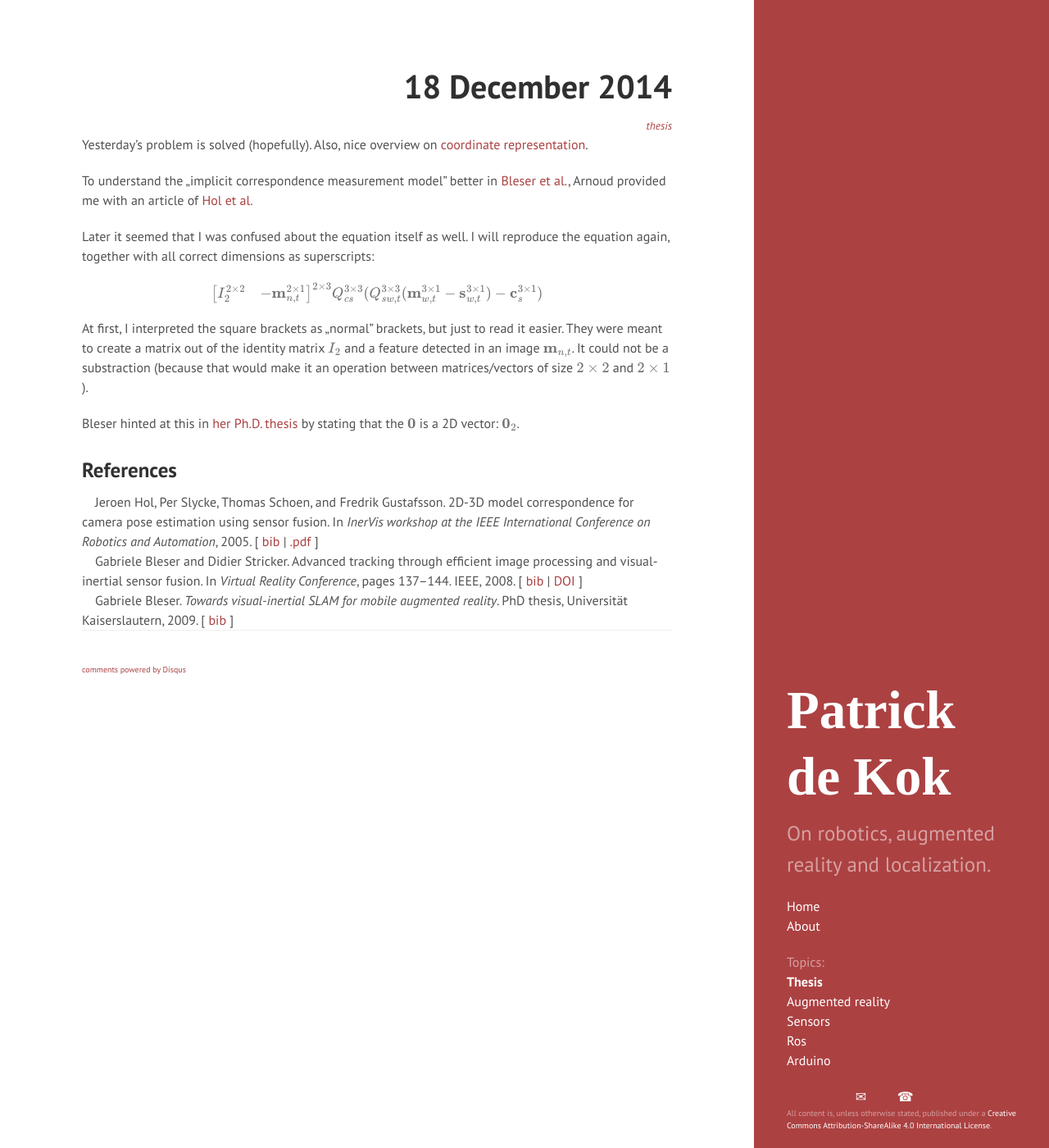
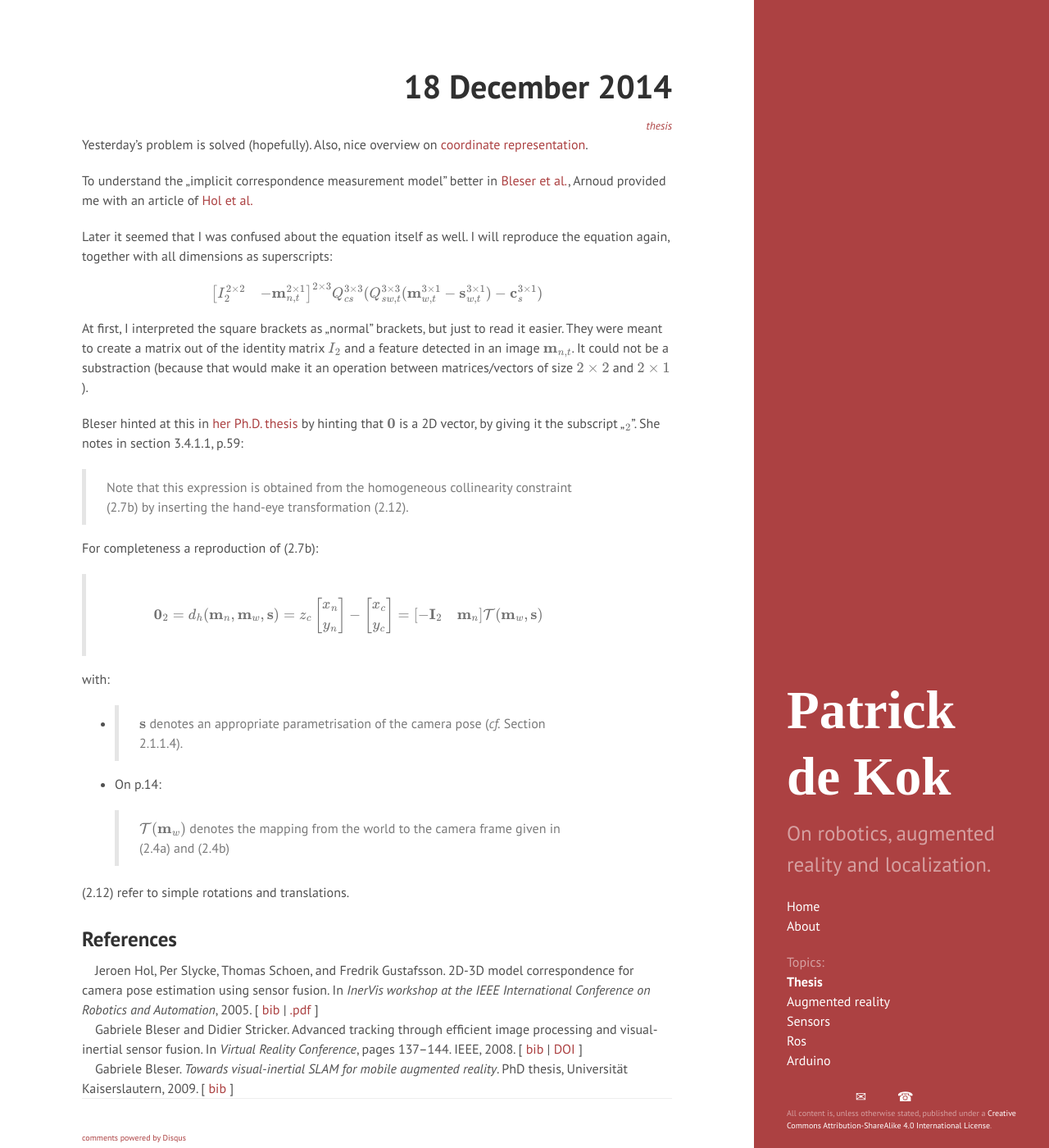
Before and after one commit to pkok/pkok.github.io, a Jekyll site: the page built from _posts/2014-12-18-.md, in a window 1280 px wide and 1400 px high. Shown: the whole window at 82% size. Built offline with Jekyll 4.4.1, drawn with Linux system fonts in a browser that asks for light colours; some web fonts are replaced; formulas are drawn with MathJax 3; comment, search, counter and statistics services are not loaded.

Commit message:
Slightly more precise.

```diff
--- a/_posts/2014-12-18-.md
+++ b/_posts/2014-12-18-.md
@@ -8,7 +8,7 @@ Yesterday's problem is solved (hopefully). Also, nice overview on [coordinate re
 
 To understand the "implicit correspondence measurement model" better in [Bleser et al.](#bleser2008advanced), Arnoud provided me with an article of [Hol et al.](#hol2005model)
 
-Later it seemed that I was confused about the equation itself as well.  I will reproduce the equation again, together with all correct dimensions as superscripts:
+Later it seemed that I was confused about the equation itself as well.  I will reproduce the equation again, together with all dimensions as superscripts:
 
 $$
 \begin{bmatrix}I_2^{2 \times 2} & - \mathbf{m}_{n,t}^{2 \times 1} \end{bmatrix}^{2 \times 3}
@@ -17,6 +17,23 @@ $$
 
 At first, I interpreted the square brackets as "normal" brackets, but just to read it easier.  They were meant to create a matrix out of the identity matrix $$I_2$$ and a feature detected in an image $$\mathbf{m}_{n,t}$$.  It could not be a substraction (because that would make it an operation between matrices/vectors of size $$2 \times 2$$ and $$2 \times 1$$).
 
-Bleser hinted at this in [her Ph.D. thesis](#bleser2009towards) by stating that the $$\mathbf{0}$$ is a 2D vector: $$\mathbf{0}_2$$.
+Bleser hinted at this in [her Ph.D. thesis](#bleser2009towards) by hinting that $$\mathbf{0}$$ is a 2D vector, by giving it the subscript "$$_2$$".  She notes in section 3.4.1.1, p.59:
+
+> Note that this expression is obtained from the homogeneous collinearity constraint (2.7b) by inserting the hand-eye transformation (2.12).
+
+For completeness a reproduction of (2.7b):
+
+> $$
+> \mathbf{0}_2 = d_h(\mathbf{m}_n, \mathbf{m}_w, \mathbf{s}) = z_c \begin{bmatrix}x_n \\ y_n \end{bmatrix} - \begin{bmatrix}x_c \\ y_c \end{bmatrix} = \begin{bmatrix}-\mathbf{I}_2 & \mathbf{m}_n \end{bmatrix} \mathcal{T}(\mathbf{m}_w, \mathbf{s})
+> $$
+
+with:
+
+* > $$\mathbf{s}$$ denotes an appropriate parametrisation of the camera pose (_cf._ Section 2.1.1.4).
+* On p.14:
+
+  > $$\mathcal{T}(\mathbf{m}_w)$$ denotes the mapping from the world to the camera frame given in (2.4a) and (2.4b)
+
+(2.12) refer to simple rotations and translations.
 
 {% include bibliography.html keys="hol2005model,bleser2008advanced,bleser2009towards" %}
```
